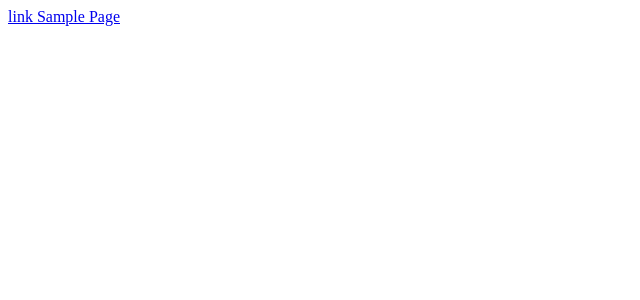
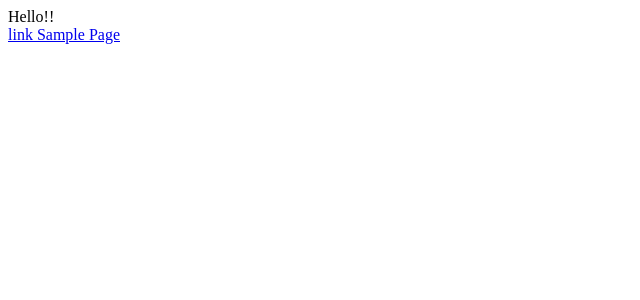
Before and after one commit to deconeko/deconeko.github.io, a Next.js app: page / in a window 1280 px wide. Shown: the top 300 px of the page, without its empty margins (0-640 px from the left). Built offline with nearby package versions, Linux system fonts and the light colour scheme.

Commit message:
反映確認

```diff
--- a/pages/index.js
+++ b/pages/index.js
@@ -7,6 +7,7 @@ const Index = () => {
     <Head>
       <title>deconeko Portfolio</title>
     </Head>
+      <section>Hello!!</section>
       <Link href="/linkSample">
         <a>link Sample Page</a>
       </Link>
```
